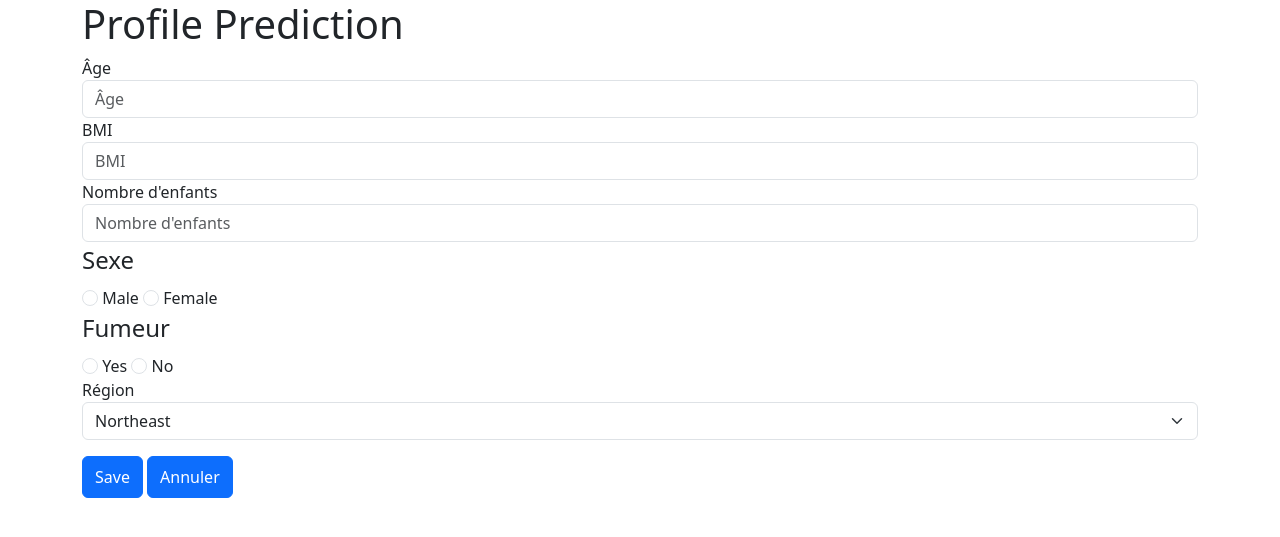
After one commit to A-Delvoye/Django_prime, a Django app: page /profil/ in a window 1280 px wide. The commit adds this page. Shown: the top 537 px of the page. Run offline with Django 5.2, Linux system fonts and the light colour scheme; the visitor is signed in with stand-in values (Sample User, id 1).

Commit message:
version profil 23_1

```diff
--- a/AssurAimant/AssurAimant/urls.py
+++ b/AssurAimant/AssurAimant/urls.py
@@ -25,6 +25,6 @@ urlpatterns = [
     path("accounts/", include("django.contrib.auth.urls")),
     path('', include("django.contrib.auth.urls")),
     path("", TemplateView.as_view(template_name="home.html"), name="home"),
-    path("prediction/", include("profilprediction.urls")),
+    path("profil/", include("profilprediction.urls")),
 
 ]
--- a/AssurAimant/profilprediction/forms.py
+++ b/AssurAimant/profilprediction/forms.py
@@ -1,9 +1,7 @@
-from django import forms
-from .models import ProfilePrediction
+from django.core.exceptions import ValidationError
 from django import forms
 
 class ProfilePredictionForm(forms.Form):
-
 
     SEX_CHOICES = [
         ('Male', 'Male'),
@@ -16,24 +14,57 @@ class ProfilePredictionForm(forms.Form):
         ('Southwest', 'Southwest'),
     ]
 
-    #age = forms.IntegerField()
-    #user = models.OneToOneField(User, on_delete=models.CASCADE, related_name="profile")
-    age = forms.IntegerField()
-    sex = forms.CharField()
-    bmi = forms.FloatField()
-    children = forms.IntegerField()
-    smoker = forms.BooleanField()
-    region = forms.ChoiceField(choices=REGION_CHOICES)
-   # profile_updated_at = forms.DateTimeField()
+    age = forms.IntegerField(
+        label="Âge",
+        min_value=18,
+        max_value=120,
+        help_text="Entrez un âge entre 18 et 120 ans.",
+        widget=forms.NumberInput(attrs={'class': 'form-control', 'placeholder': 'Âge'}),
+    )
+    bmi = forms.FloatField(
+        label="BMI",
+        min_value=10,
+        max_value=60,
+        help_text="Entrez un BMI entre 10 et 60.",
+        widget=forms.NumberInput(attrs={'class': 'form-control', 'placeholder': 'BMI'}),
+    )
+    children = forms.IntegerField(
+        label="Nombre d'enfants",
+        min_value=0,
+        max_value=10,
+        help_text="Entrez un nombre d'enfants entre 0 et 20.",
+        widget=forms.NumberInput(attrs={'class': 'form-control', 'placeholder': 'Nombre d\'enfants'}),
+    )
+    sex = forms.ChoiceField(
+        label="Sexe",
+        choices=SEX_CHOICES,
+        widget=forms.RadioSelect(attrs={'class': 'form-check-input'}),
+    )
+    smoker = forms.ChoiceField(
+        label="Fumeur",
+        choices=[('yes', 'Yes'), ('no', 'No')],
+        widget=forms.RadioSelect(attrs={'class': 'form-check-input'}),
+    )
+    region = forms.ChoiceField(
+        label="Région",
+        choices=REGION_CHOICES,
+        widget=forms.Select(attrs={'class': 'form-select'}),
+    )
 
-    class Meta:
-        #model = ProfilePrediction
-        fields = ['age', 'sex', 'bmi', 'children', 'smoker', 'region']
-        widgets = {
-            'age': forms.NumberInput(attrs={'class': 'form-control'}),
-            'sex': forms.Select(attrs={'class': 'form-control'}),
-            'bmi': forms.NumberInput(attrs={'class': 'form-control'}),
-            'children': forms.NumberInput(attrs={'class': 'form-control'}),
-            'smoker': forms.CheckboxInput(attrs={'class': 'form-check-input'}),
-            'region': forms.Select(attrs={'class': 'form-control'}),
-        }
+    def clean_age(self):
+        age = self.cleaned_data.get('age')
+        if age < 18:
+            raise ValidationError("L'âge doit être supérieur ou égal à 18 ans.")
+        return age
+
+    def clean_bmi(self):
+        bmi = self.cleaned_data.get('bmi')
+        if bmi < 10 or bmi > 60:
+            raise ValidationError("Le BMI doit être compris entre 10 et 60.")
+        return bmi
+
+    def clean_children(self):
+        children = self.cleaned_data.get('children')
+        if children < 0:
+            raise ValidationError("Le nombre d'enfants ne peut pas être négatif.")
+        return children
--- /dev/null
+++ b/AssurAimant/profilprediction/templates/profilprediction/profile.html
@@ -0,0 +1,94 @@
+<!DOCTYPE html>
+<html>
+<head>
+    <title>Profile Prediction</title>
+    <link rel="stylesheet" href="https://cdn.jsdelivr.net/npm/bootstrap@5.3.0/dist/css/bootstrap.min.css">
+</head>
+<body>
+<div class="container">
+    <h1>Profile Prediction</h1>
+    <form method="post" class="space-y-6 bg-white p-6 rounded-md shadow-md max-w-lg mx-auto">
+    {% csrf_token %}
+
+    <div>
+        <label for="{{ form.age.id_for_label }}" class="block text-sm font-medium text-gray-700">
+            {{ form.age.label }}
+        </label>
+        {{ form.age }}
+        {% if form.age.errors %}
+            <p class="text-red-500 text-sm">{{ form.age.errors|first }}</p>
+        {% endif %}
+    </div>
+
+    <div>
+        <label for="{{ form.bmi.id_for_label }}" class="block text-sm font-medium text-gray-700">
+            {{ form.bmi.label }}
+        </label>
+        {{ form.bmi }}
+        {% if form.bmi.errors %}
+            <p class="text-red-500 text-sm">{{ form.bmi.errors|first }}</p>
+        {% endif %}
+    </div>
+
+    <div>
+        <label for="{{ form.children.id_for_label }}" class="block text-sm font-medium text-gray-700">
+            {{ form.children.label }}
+        </label>
+        {{ form.children }}
+        {% if form.children.errors %}
+            <p class="text-red-500 text-sm">{{ form.children.errors|first }}</p>
+        {% endif %}
+    </div>
+
+    <div>
+        <fieldset>
+            <legend class="block text-sm font-medium text-gray-700">{{ form.sex.label }}</legend>
+            <div class="flex items-center space-x-4 mt-2">
+                {% for radio in form.sex %}
+                    <label class="inline-flex items-center">
+                        {{ radio.tag }}
+                        <span class="ml-2 text-sm">{{ radio.choice_label }}</span>
+                    </label>
+                {% endfor %}
+            </div>
+        </fieldset>
+        {% if form.sex.errors %}
+            <p class="text-red-500 text-sm">{{ form.sex.errors|first }}</p>
+        {% endif %}
+    </div>
+
+    <div>
+        <fieldset>
+            <legend class="block text-sm font-medium text-gray-700">{{ form.smoker.label }}</legend>
+            <div class="flex items-center space-x-4 mt-2">
+                {% for radio in form.smoker %}
+                    <label class="inline-flex items-center">
+                        {{ radio.tag }}
+                        <span class="ml-2 text-sm">{{ radio.choice_label }}</span>
+                    </label>
+                {% endfor %}
+            </div>
+        </fieldset>
+        {% if form.smoker.errors %}
+            <p class="text-red-500 text-sm">{{ form.smoker.errors|first }}</p>
+        {% endif %}
+    </div>
+    <div>
+        <label for="{{ form.region.id_for_label }}" class="block text-sm font-medium text-gray-700">
+            {{ form.region.label }}
+        </label>
+        {{ form.region }}
+        {% if form.region.errors %}
+            <p class="text-red-500 text-sm">{{ form.region.errors|first }}</p>
+        {% endif %}
+    </div><p></p>
+    <div class="flex justify-center space-x-4 mt-12">
+        <button type="submit" class="btn btn-primary bg-blue-600 text-white px-6 py-2 rounded hover:bg-blue-700">Save</button>
+        <button type="submit" name="cancel" value="true" formnovalidate class="btn btn-primary bg-gray-400 text-white px-6 py-2 rounded hover:bg-gray-500">
+            Annuler
+        </button>
+    </div>
+</form>
+</div>
+</body>
+</html>
--- a/AssurAimant/profilprediction/urls.py
+++ b/AssurAimant/profilprediction/urls.py
@@ -3,8 +3,6 @@ from django.contrib.auth import views as auth_views
 from django.views.generic import RedirectView
 from . import views
 urlpatterns = [
-    #path('profilprediction/login/', auth_views.LoginView.as_view(template_name='profilprediction/login.html'), name='login'),
-    path('prediction/', views.profileprediction, name='profile2'),
-    path('', RedirectView.as_view(url="profilprediction/test.html")),
-    path('connexion', views.CustomConnexion.as_view(), name="connexion"),
+    path('', views.profileprediction, name='profile2'),
+    #path('connexion', views.CustomConnexion.as_view(), name="connexion"),
 ]
--- a/AssurAimant/profilprediction/views.py
+++ b/AssurAimant/profilprediction/views.py
@@ -4,11 +4,6 @@ from django.shortcuts import render, redirect
 
 from .forms import ProfilePredictionForm
 from .models import ProfilePrediction
-
-
-def home(request):
-    return render(request, 'profil/test.html', {})
-    #return render(request, 'base_.html', {})
 """
 # Page d'accueil
 def home(request):
@@ -17,19 +12,19 @@ def home(request):
 # Gestion du profil utilisateur
 @login_required
 def profileprediction(request):
-    # Récupérer ou créer un profil pour l'utilisateur connecté
-    #user_profile, created = ProfilePrediction.objects.get_or_create(user=request.user)
 
     if request.method == 'POST':
+
+        if 'cancel' in request.POST:
+            return redirect('home')
+
         form = ProfilePredictionForm(request.POST)
         if form.is_valid():
             #form.save(commit=False)
             print(form.cleaned_data)
             user_profile, created = ProfilePrediction.objects.get_or_create(
                 user = request.user,
-               # profile_updated_at = form.cleaned_data["age"],
             )
-            #if created:
             user_profile.age=form.cleaned_data["age"]
             user_profile.sex = form.cleaned_data["sex"]
             user_profile.bmi = form.cleaned_data["bmi"]
@@ -38,13 +33,14 @@ def profileprediction(request):
             user_profile.region = form.cleaned_data["region"]
             user_profile.save()
 
-            #form.save(commit=True)
             print(user_profile)
+
             return redirect('home')  # Redirige après enregistrement
     else:
         form = ProfilePredictionForm()
 
-    return render(request, 'profilprediction/test.html', {'form': form})
+    return render(request, 'profilprediction/profile.html', {'form': form})
 
 class CustomConnexion(LoginView):
-    template_name = "profilprediction/login.html"
+    #template_name = "profilprediction/login.html"
+    pass
--- a/AssurAimant/templates/includes/header.html
+++ b/AssurAimant/templates/includes/header.html
@@ -1,7 +1,7 @@
 <header>
   <nav>
     <ul>
-      <li><a href="/profile">Page Profil</a></li>
+      <li><a href="/profil">Page Profil</a></li>
       <li><a href="/accounts/signup">Page d'inscription</a></li>
       <li><a href="/login">Page d'authentification</a></li>
       <li><a href="/predict">Page de prédiction</a></li>
```
Also changed, not shown: AssurAimant/profilprediction/templates/profilprediction/login.html (deleted, +0 -17 lines), AssurAimant/profilprediction/templates/profilprediction/test.html (deleted, +0 -17 lines).
